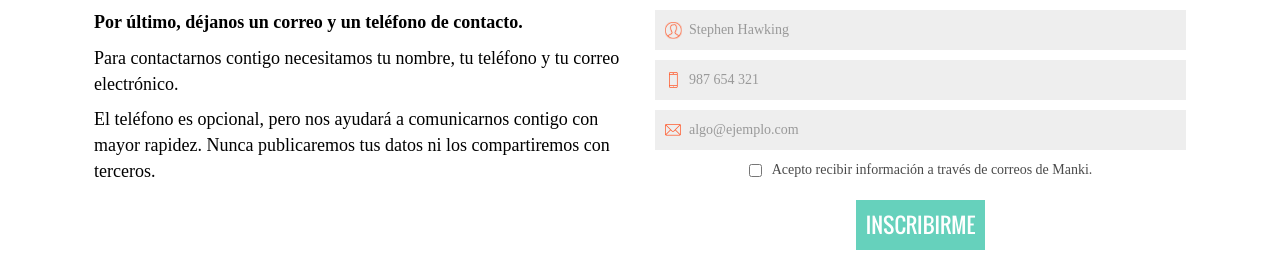
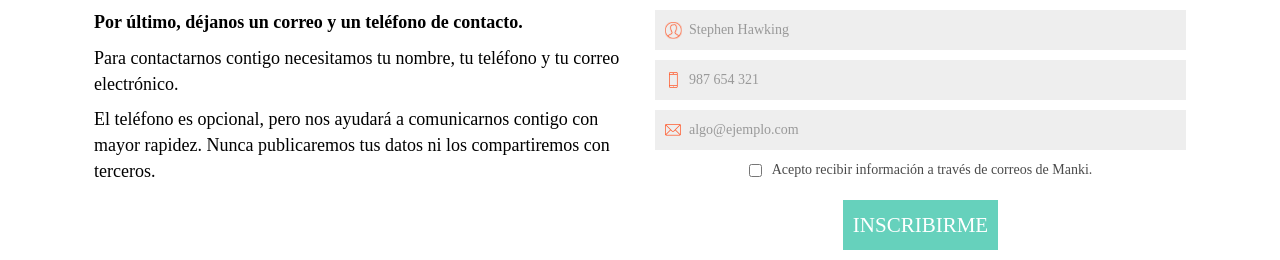
Before and after one commit to devildeveloper/manki_django, a Django app: page /landing/guias/ in a window 1280 px wide. Shown: the part 2975-3235 px from the top of the page. Run offline with Django 3.2, Linux system fonts and the light colour scheme; some libraries are stand-ins or nearby versions; some web fonts are replaced.

Commit message:
add: new landing

```diff
--- a/static/landing/css/new-landing.css
+++ b/static/landing/css/new-landing.css
@@ -314,7 +314,7 @@ p {
 }
 
 .text-oswald-regular {
-	font-family: 'oswaldregular';
+	/*font-family: 'oswaldregular'; */
 	font-size: 11px !important;
 	text-transform: uppercase;
 	color: #fff;
@@ -323,7 +323,7 @@ p {
 /* Buttons */
 
 .btn-default {
-	font-family: 'oswaldregular';
+	/*font-family: 'oswaldregular';*/
 	font-size: 11px !important;
 	text-transform: uppercase;
 	padding: 10px;
@@ -579,7 +579,7 @@ p {
 }
 
 @font-face {
-    font-family: 'oswaldregular';
+    /*font-family: 'oswaldregular';*/
     src: url('../fonts/oswald-regular-webfont.eot');
     src: url('../fonts/oswald-regular-webfont.eot?#iefix') format('embedded-opentype'),
          url('../fonts/oswald-regular-webfont.woff2') format('woff2'),
```
